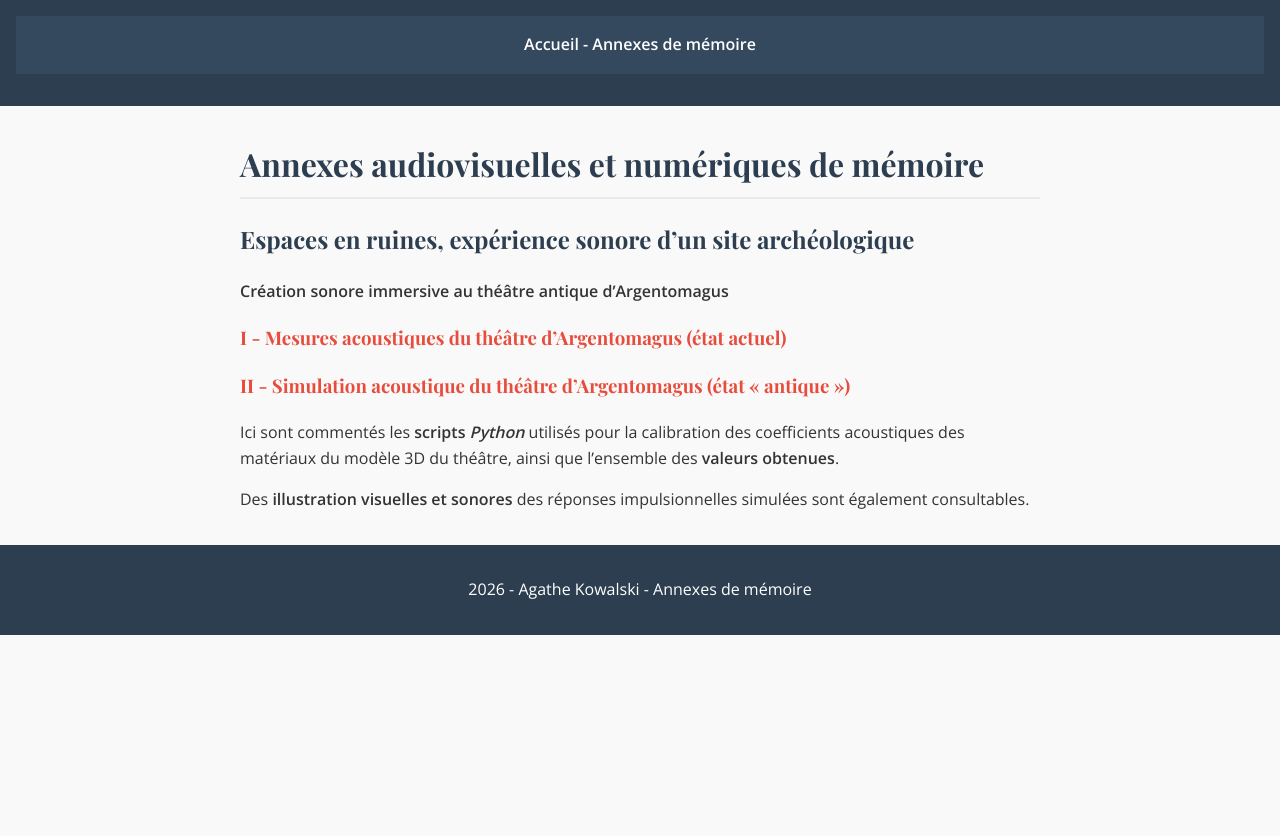
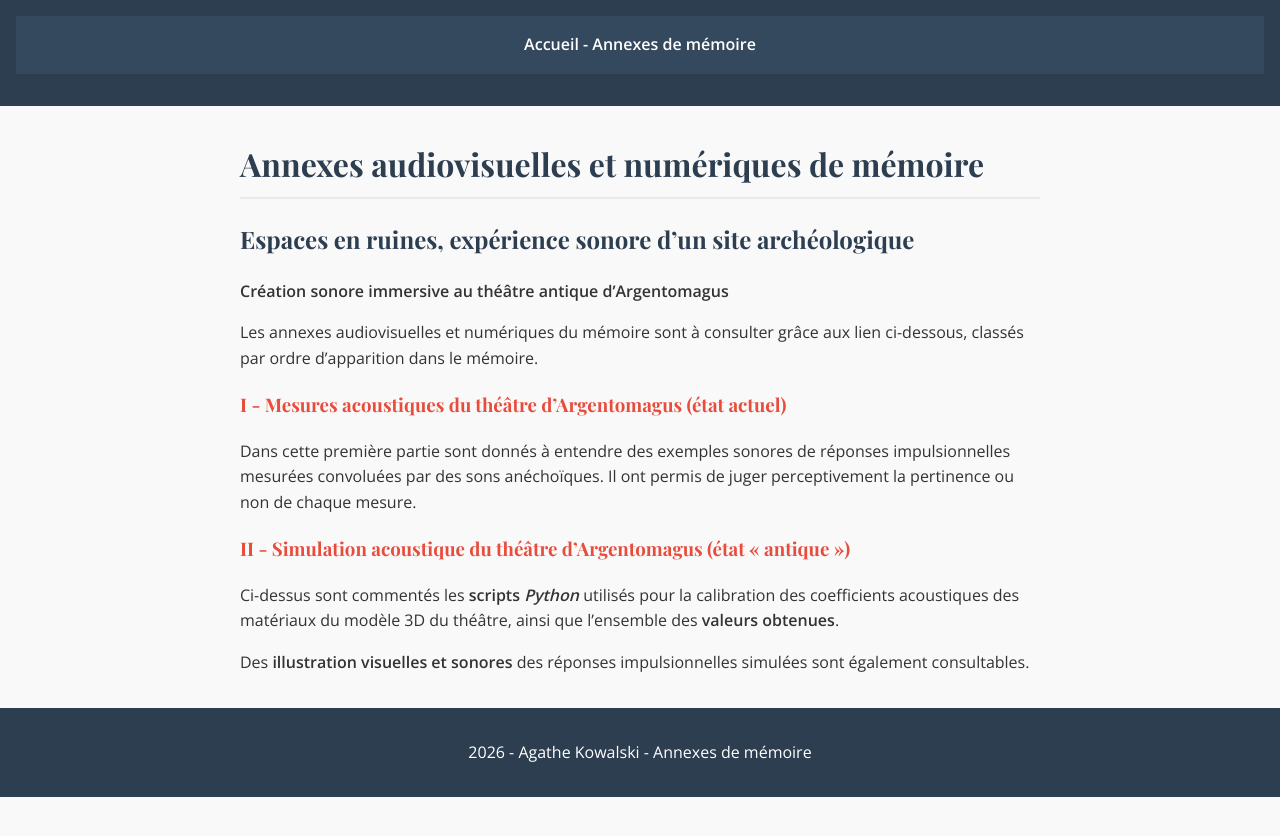
Before and after one commit to agathekowalski/ensll_memoire_p2026, a Jekyll site: the page built from index.md, in a window 1280 px wide. Shown: the top 836 px of the page. Built offline with Jekyll 4.4.1, drawn with Linux system fonts in a browser that asks for light colours.

Commit message:
Update index.md

```diff
--- a/index.md
+++ b/index.md
@@ -9,12 +9,17 @@ title: acceuil
 
 **Création sonore immersive au théâtre antique d’Argentomagus**
 
+Les annexes audiovisuelles et numériques du mémoire sont à consulter grâce aux lien ci-dessous, classés par ordre d'apparition dans le mémoire.
+
 
 ### [I - Mesures acoustiques du théâtre d'Argentomagus (état actuel)](mesures/)
 
+Dans cette première partie sont donnés à entendre des exemples sonores de réponses impulsionnelles mesurées convoluées par des sons anéchoïques.
+Il ont permis de juger perceptivement la pertinence ou non de chaque mesure.
+
 ### [II - Simulation acoustique du théâtre d’Argentomagus (état « antique »)](simulations/)
 
-Ici sont commentés les **scripts _Python_** utilisés pour la calibration des coefficients acoustiques
+Ci-dessus sont commentés les **scripts _Python_** utilisés pour la calibration des coefficients acoustiques
 des matériaux du modèle 3D du théâtre, ainsi que l'ensemble des **valeurs obtenues**.
 
  Des **illustration visuelles et sonores** des réponses impulsionnelles simulées sont également consultables.
```
